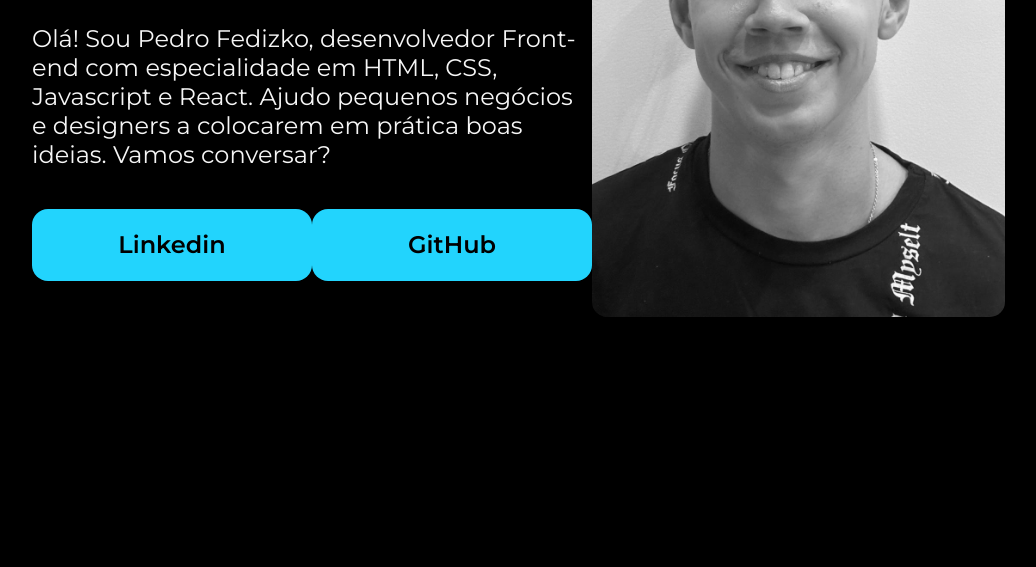
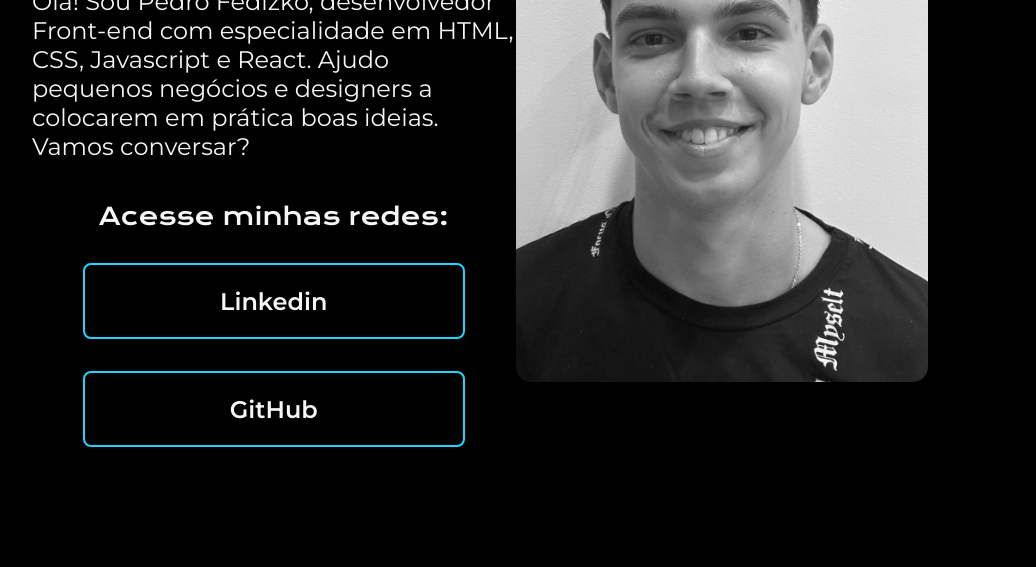
Before and after one commit to DFedizko/portifolio-alura, a plain HTML site: page index.html in a window 1280 px wide. Shown: the part 361-928 px from the top of the page, without its empty margins (160-1196 px from the left). Drawn offline with nearby package versions, Linux system fonts and the light colour scheme.

Commit message:
Mudando posicionamento e estilo dos botões

```diff
--- a/index.html
+++ b/index.html
@@ -21,6 +21,7 @@
             colocarem em prática boas ideias. Vamos
             conversar?</p>
             <div class="apresentacao__links">
+                <h2 class="apresentacao__links__subtitulo">Acesse minhas redes:</h2>
                 <a class="apresentacao__links__link" href="https://linkedin.com/in/fedizkodev">Linkedin</a>
                 <a class="apresentacao__links__link" href="https://github.com/DFedizko">GitHub</a>
             </div>
--- a/style.css
+++ b/style.css
@@ -27,6 +27,7 @@ body{
     display: flex;
     flex-direction: column;
     gap: 40px;
+    align-items: center;
 }
 
 .apresentacao__conteudo__titulo{
@@ -41,20 +42,33 @@ body{
 
 .apresentacao__links{
     display: flex;
-    justify-content: space-between;
+    flex-direction: column;
+    align-items: center;
+    gap: 32px;
+    width: 381px;
+}
+
+.apresentacao__links__subtitulo {
+    font-family: 'Krona One', sans-serif;
+    font-weight: 400;
+    font-size: 24px;
 }
 
 .apresentacao__links__link{
-    background-color: #22D4FD;
-    width: 280px;
+    width: 378px;
     text-align: center;
-    border-radius: 16px;
+    border-radius: 8px;
     font-size: 24px;
     font-weight: 600;
     padding: 21.5px 0;
     text-decoration: none;
-    color: #000000;
+    color: #F6F6F6;
     font-family: 'Montserrat', sans-serif;
+    border: solid #22D4FD 2px;
+}
+
+.apresentacao__links__link:hover {
+    background-color: #272727;
 }
 
 .imagem-pedro {
```
